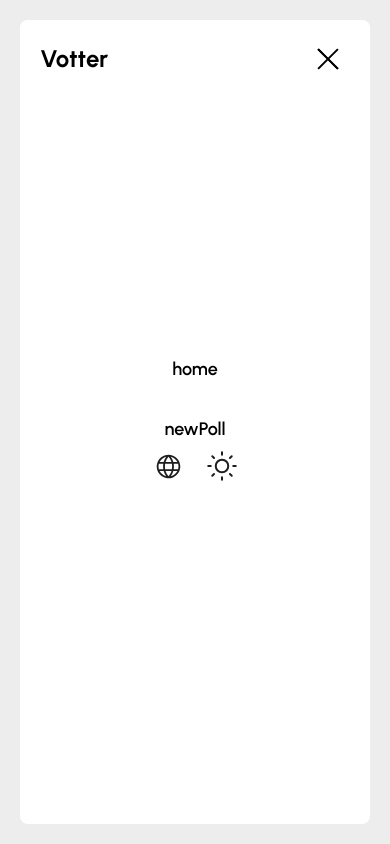
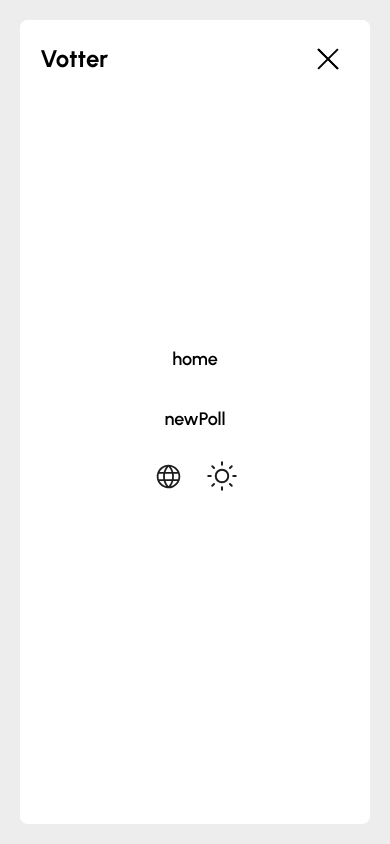
Before and after one commit to Guilherme-Matosoli/vooter-client, a Next.js app: page /en in a window 390 px wide. Both pictures are taken after a click on the button 327 px from the left and 58 px from the top of the page. Built offline with nearby package versions, Linux system fonts and the light colour scheme; what i18next-resources-to-backend would draw is missing.

Commit message:
add gap between items :rocket:

```diff
--- a/src/components/Header/MobileHeader.tsx
+++ b/src/components/Header/MobileHeader.tsx
@@ -28,8 +28,8 @@ export function MobileHeader({ lng }: HeaderProps) {
       </button>
 
       <div className={`${open ? "fixed" : "hidden"} flex items-center justify-center flex-col
-                      absolute left-0 top-0 w-[calc(100vw-40px)]
-h-[calc(100dvh-40px)] bg-white p-5 rounded-lg dark:bg-black`}
+                      gap-5 absolute left-0 top-0 w-[calc(100vw-40px)]
+                      h-[calc(100dvh-40px)] bg-white p-5 rounded-lg dark:bg-black`}
       >
         <HeaderCTAs lng={lng} />
       </div>
```
